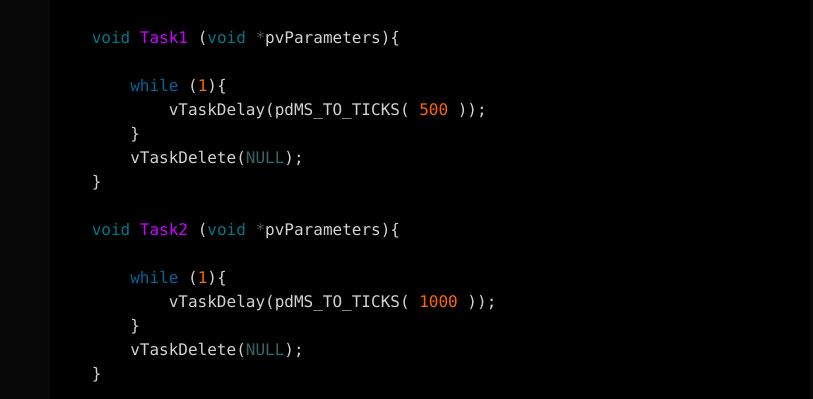
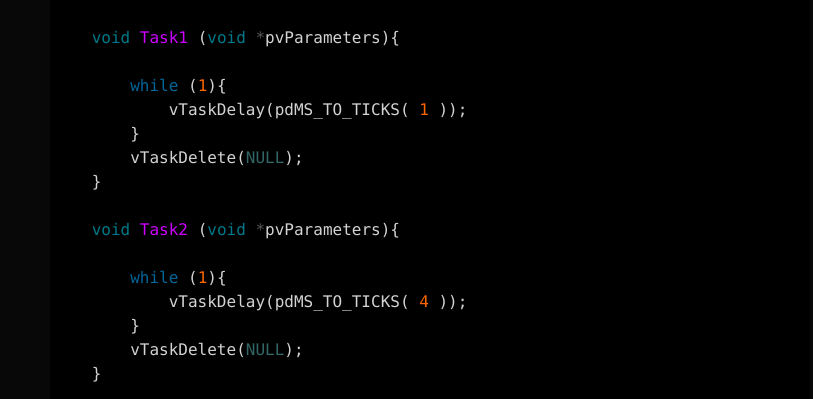
Before and after one commit to DaniilKl/vafelka-blog, a Jekyll site: the page built from _posts/2025-07-24-scheduling-introduction.md, in a window 1280 px wide and 900 px high, scrolled down 4108 px. Shown: the part 160-559 px from the top of the window, without its empty margins (230-1043 px from the left). Built offline with Jekyll 4.4.1, drawn with Linux system fonts in a browser that asks for light colours.

Commit message:
_posts: scheduling-introduction: correct tasks delay times
Signed-off-by: Daniil Klimuk <daniil.klimuk@3mdeb.com>

```diff
--- a/_posts/2025-07-24-scheduling-introduction.md
+++ b/_posts/2025-07-24-scheduling-introduction.md
@@ -151,7 +151,7 @@ several tasks semultenuously on one core you need:
     void Task1 (void *pvParameters){
 
         while (1){
-            vTaskDelay(pdMS_TO_TICKS( 500 ));
+            vTaskDelay(pdMS_TO_TICKS( 1 ));
         }
         vTaskDelete(NULL);
     }
@@ -159,7 +159,7 @@ several tasks semultenuously on one core you need:
     void Task2 (void *pvParameters){
 
         while (1){
-            vTaskDelay(pdMS_TO_TICKS( 1000 ));
+            vTaskDelay(pdMS_TO_TICKS( 4 ));
         }
         vTaskDelete(NULL);
     }
```
